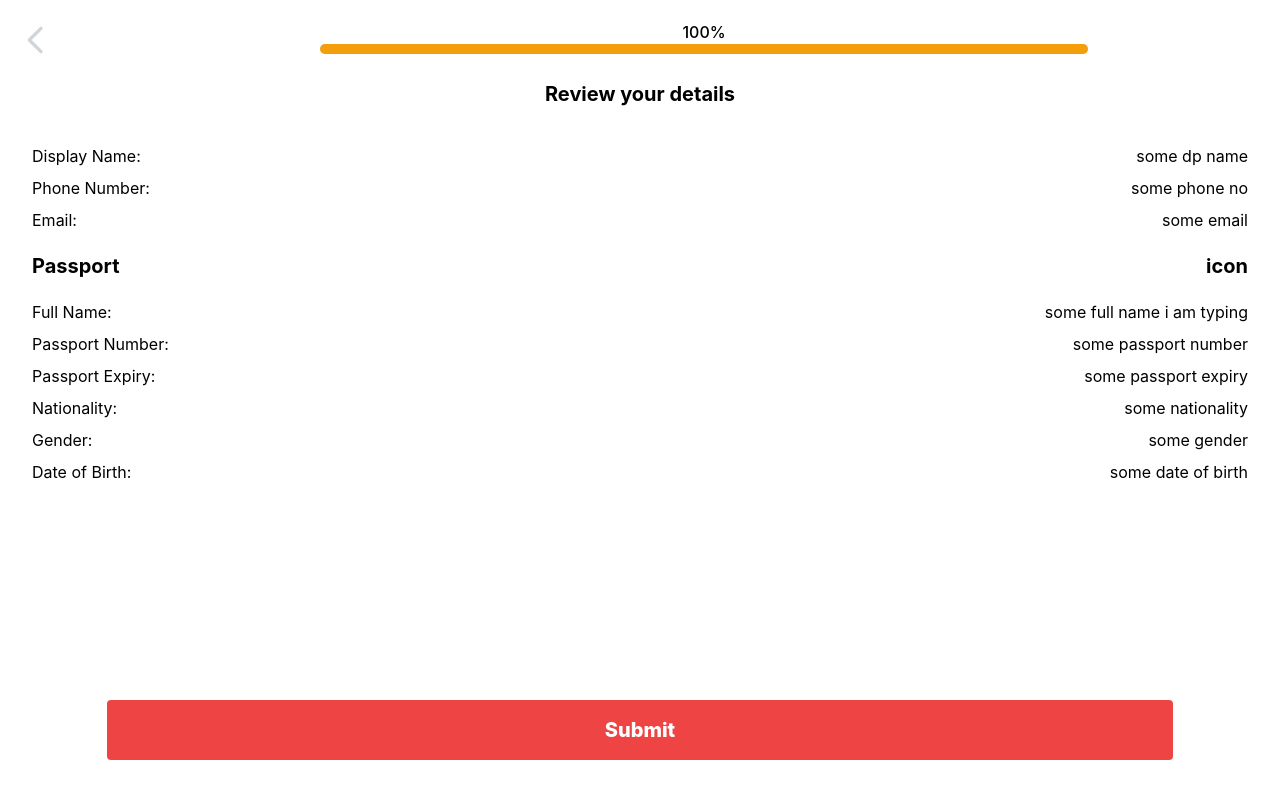
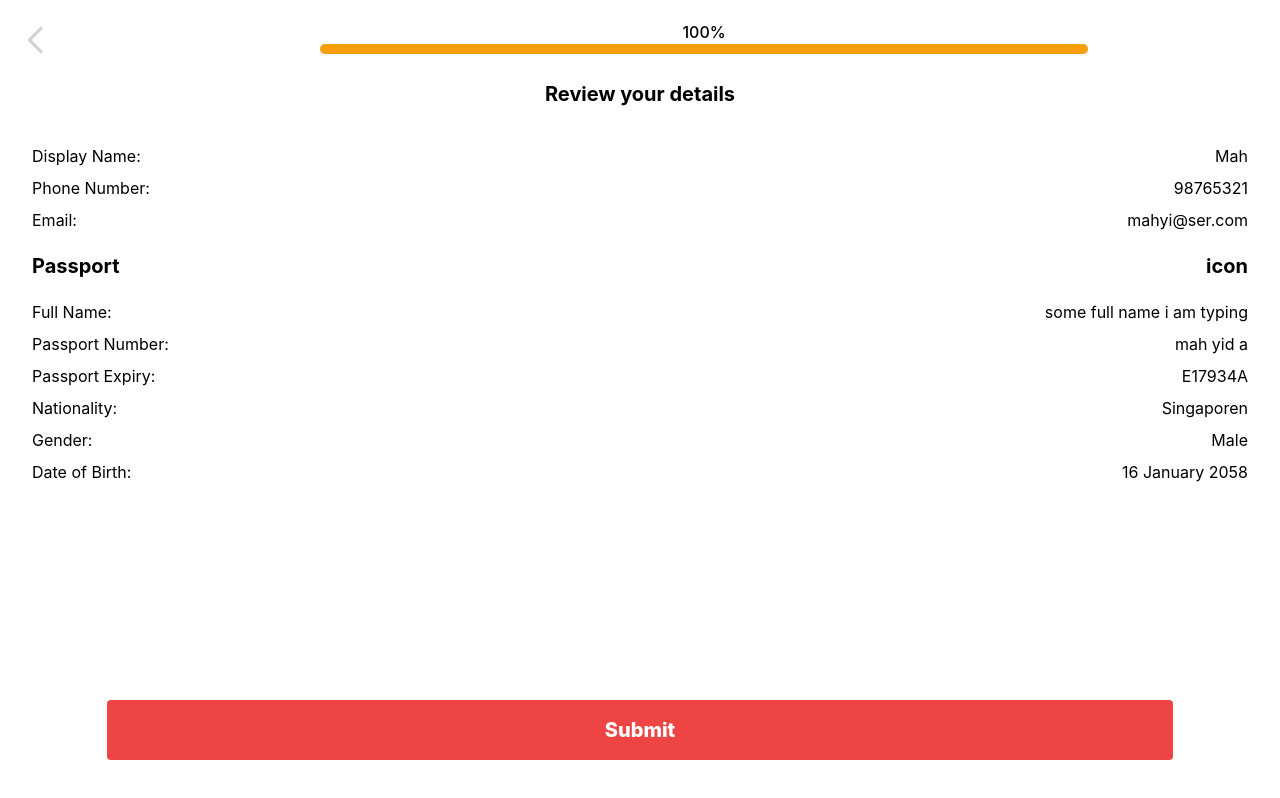
Before and after one commit to Service-Design-Studio/final-project-group-2-designerdz, a React (Create React App) app in the folder frontend/: page /review in a window 1280 px wide. Built offline with nearby package versions, Linux system fonts and the light colour scheme; no server answers.

Commit message:
Add cookies
Co-Authored-By: Fruittips <86825672+Fruittips@users.noreply.github.com>

```diff
--- a/frontend/src/components/FormFill.js
+++ b/frontend/src/components/FormFill.js
@@ -1,4 +1,4 @@
-export default function FormFill({ text, type, onFill, defaultValue }) {
+export default function FormFill({ text, type, onFill}) {
     return (
         <div className="mb-3">
         <label
@@ -10,7 +10,6 @@ export default function FormFill({ text, type, onFill, defaultValue }) {
             className="border border-gray-300 text-gray-900 text-sm rounded-lg focus:ring-blue-500 focus:border-blue-500 block w-full p-2.5 dark:border-gray-600 dark:placeholder-gray-400 dark:focus:ring-blue-500 dark:focus:border-blue-500"
             placeholder={text}
             {...onFill}
-            defaultValue={defaultValue}
         />
         </div>
     );
--- a/frontend/src/pages/Details.js
+++ b/frontend/src/pages/Details.js
@@ -1,6 +1,6 @@
 import { useNavigate } from "react-router-dom";
 import { useForm } from "react-hook-form";
-import { API_URL } from "../utilities/constants.js";
+import { API_URL} from "../utilities/constants.js";
 import ProgressBar from "../components/ProgressBar";
 import { Button, BackButton } from "../components/Buttons.js";
 import TextDesc from "../components/TextDesc.js";
@@ -11,43 +11,64 @@ import { useEffect, useState } from "react";
 
 export default function Details() {
   const navigate = useNavigate();
-  const [details, setDetails] = useState({"display_name": "dafsda", "phone_no": "2133", "email": "sadfas"});
+  const [details, setDetails] = useState({});
   const {
+    reset,
     register,
     handleSubmit,
     formState: { errors },
   } = useForm();
 
+  var response;
+  var test_data;
+  let phone_number =localStorage.getItem("phone_number")
   //on first render do GET request
   useEffect(() => {
-    let phone_no =localStorage.getItem("phone_no")
-    if (phone_no != null) { //if phone_no is in localStorage, do GET request
-    getUserData(phone_no, API_URL)
-      .then((items) => {
-         {
-          setDetails(items);
+    console.log("THE PHONE NUMBER IS...")
+    console.log(phone_number)
+    getUserData(API_URL, phone_number).then(
+      (response) => {
+        // iterate through response.data and find where the phone_number == phone_number
+        console.log("RESPONSE DATA LENGTH")
+        console.log(response.data.length)
+        for (let i = 0; i < response.data.length; i++) {
+          if (response.data[i].phone_number == phone_number) {
+            console.log("SUCCESSFULLY SET TEST_DATA")
+            test_data = response.data[i];
+            console.log(test_data)
+          }
         }
-      })
-      .catch((error) => {
-        console.log(error);
-      });
-    }
+        console.log("test_data");
+        console.log(test_data)
+        setDetails({'display_name': test_data.display_name, 'title': test_data.title, 'phone_number': test_data.phone_number, 'email': test_data.email} )
+        reset({'display_name': test_data.display_name, 'title': test_data.title, 'phone_number': test_data.phone_number, 'email': test_data.email})
+      }).catch((error)=>{console.log(error);})
+
+
   }, []);
+  console.log(details)
+  console.log("title")
+  console.log(details.title)
+  console.log(typeof details.title)
 
 
   //post request to database backend
   const onSubmit = (data) => {
+    console.log("inside onSubmit")
     console.log(data);
-    let jsonData = JSON.stringify(data)
     let posted = true
-    postUserData(jsonData, API_URL)
-      .then((response) => {})
+    postUserData(API_URL, data)
+      .then((response) => {
+        console.log("post response below")
+        console.log(response)
+      })
       .catch((error) => {
-        console.log(error);
+        console.log(error.response);
         posted = false
       });
     if (posted == true) {
-      localStorage.setItem("phone_no", data.phone_no)
+      console.log("Inside posted true")
+      localStorage.setItem("phone_number", data.phone_number)
       navigate('/passport')
     }
   };
@@ -70,9 +91,10 @@ export default function Details() {
 
             <div className="flex">
               <select
-                className="inline-flex items-center px-3 text-sm border border-r-0 border-gray-300 rounded-l-md dark:text-gray-400 dark:border-gray-600"
-                {...register("title", { required: true })}
+                className="inline-flex items-center px-3 text-sm border border-r-0 border-gray-300 rounded-l-md dark:text-gray-900 dark:border-gray-600"
+                {...register("title", {})}
               >
+                <option value={details.title} selected hidden disabled>{details.title}</option>
                 <option value="Mr">Mr</option>
                 <option value="Mrs">Mrs</option>
                 <option value="Ms">Ms</option>
@@ -84,8 +106,7 @@ export default function Details() {
                 type="text"
                 className="rounded-none rounded-r-lg border focus:ring-blue-500 focus:border-blue-500 block flex-1 min-w-0 w-full text-sm border-gray-300 p-2.5 dark:border-gray-600 dark:placeholder-gray-400 dark:focus:ring-blue-500 dark:focus:border-blue-500"
                 placeholder="Last / Display Name"
-                defaultValue={details.display_name}
-                {...register("display_name", { required: true })}
+                {...register("display_name", {})}
               />
             </div>
 
@@ -104,15 +125,13 @@ export default function Details() {
           <FormFill
             text="Phone Number"
             type="number"
-            onFill = {register("Phone Number", { required: true })}
-            defaultValue={parseInt(details.phone_no)}
+            onFill = {register("phone_number", {})}
             />
 
           <FormFill
             type="email"
             text="Email Address (Optional)"
-            onFill = {register("Email Address (Optional)", {})}
-            defaultValue={details.email}
+            onFill = {register("email", {})}
             />
 
           <button
--- a/frontend/src/pages/Review.js
+++ b/frontend/src/pages/Review.js
@@ -1,5 +1,5 @@
 import { useNavigate } from "react-router-dom";
-import { useEffect } from "react";
+import { useState, useEffect } from "react";
 import { API_URL } from "../utilities/constants.js";
 import ProgressBar from "../components/ProgressBar.js";
 import { Button, BackButton } from "../components/Buttons.js";
@@ -8,31 +8,18 @@ import { getUserData } from "../services/axiosUsers.js";
 
 export default function Review() {
   const navigate = useNavigate();
-
-  //TODO: get data from the past few pages
+  const [details, setDetails] = useState({"display_name":"Mah", "phone_no":"98765321", "email":"mahyi@ser.com","full_name":"mah yid a", "passport_no":"E17934A", "nationality":"Singaporen", "gender":"Male", "dob":"16 January 2058"});
   useEffect(() => {
-    let mounted = true;
     getUserData(API_URL)
       .then((items) => {
-        if (mounted) {
-          console.log(items);
-          //data in json format
-          // setCustomers(items);
-        }
+        setDetails(items);
       })
       .catch((error) => {
         console.log(error);
       });
-    return () => (mounted = false);
   }, []);
 
-  //TODO: do on click handler to do sth???
-  const onClick = () => {
-    navigate("/");
-  };
-
   return (
-    // TODO: Get data from the past few pages and finish here
     <div>
       <div className="fixed top-0 right-0 left-0 h-16 bg-white w-screen z-10" />
       <div className="fixed flex flex-row top-0 left-0 right-0 z-50">
@@ -53,9 +40,9 @@ export default function Review() {
           className="flex flex-col float-right space-y-2 text-right max-w-[55%]
           text-ellipsis overflow-hidden whitespace-nowrap"
         >
-          <p>some dp name</p>
-          <p>some phone no</p>
-          <p>some email</p>
+          <p>{details.display_name}</p>
+          <p>{details.phone_no}</p>
+          <p>{details.email}</p>
         </div>
         {/* <div className="flex flex-col "> */}
         <div className="flex flex-row float-left mt-5 w-full justify-between">
@@ -78,11 +65,11 @@ export default function Review() {
           max-w-[55%] text-ellipsis overflow-hidden whitespace-nowrap"
         >
           <p className="overflow-scroll">some full name i am typing</p>
-          <p>some passport number</p>
-          <p>some passport expiry</p>
-          <p>some nationality</p>
-          <p>some gender</p>
-          <p>some date of birth</p>
+          <p>{details.full_name}</p>
+          <p>{details.passport_no}</p>
+          <p>{details.nationality}</p>
+          <p>{details.gender}</p>
+          <p>{details.dob}</p>
         </div>
       </div>
       <div className="flex flex-col absolute w-screen bottom-0 mb-10 items-center">
@@ -92,9 +79,7 @@ export default function Review() {
           text="Submit"
           bgcolor="bg-red-500"
           hovercolor="hover:bg-red-700"
-          onClick={() => {
-            onClick();
-          }}
+          onClick={navigate("/success")}
         />
       </div>
     </div>
--- a/frontend/src/services/axiosUsers.js
+++ b/frontend/src/services/axiosUsers.js
@@ -2,11 +2,15 @@ import axios from "axios";
 
 //TODO: add reusable axios post and get request for customer details?
 //get customer info at signUp page, show popup to continue if cookies exist
-export function getUserData(phone_no, API_URL) {
-  return axios.get(API_URL, phone_no).then((response) => response.data);
+// export async function getUserData(phone_no, API_URL) {
+//   return await axios.get(API_URL, phone_no).then((response) => response.data);
+// }
+
+export async function getUserData(API_URL, phoneNumber) {
+  return await axios.get(API_URL, phoneNumber);
 }
 
-export function postUserData(data, API_URL) {
+export function postUserData(API_URL, data) {
   return axios.post(API_URL,  data);
 }
 
--- a/frontend/src/utilities/constants.js
+++ b/frontend/src/utilities/constants.js
@@ -1,5 +1,7 @@
-export const API_URL = "http://localhost:3000/api/v1/users"; //customer data api (for now)
+export const API_URL = "https://dbs-service-qz6esvmepq-as.a.run.app/api/v1/users"; //customer data api (for now)
 // export const API_URL =
 //   "https://dbs-service-qz6esvmepq-as.a.run.app/api/v1/users"; //customer data api (for now)
 
-export default { API_URL };
+export const get_API_URL = "https://dbs-service-qz6esvmepq-as.a.run.app/api/v1/profile/"; //update API to update user details, concat phone number at the end
+
+export default { API_URL, get_API_URL };
```
Also changed, not shown: 1 other file (tests, documents, lock files or other folders).
